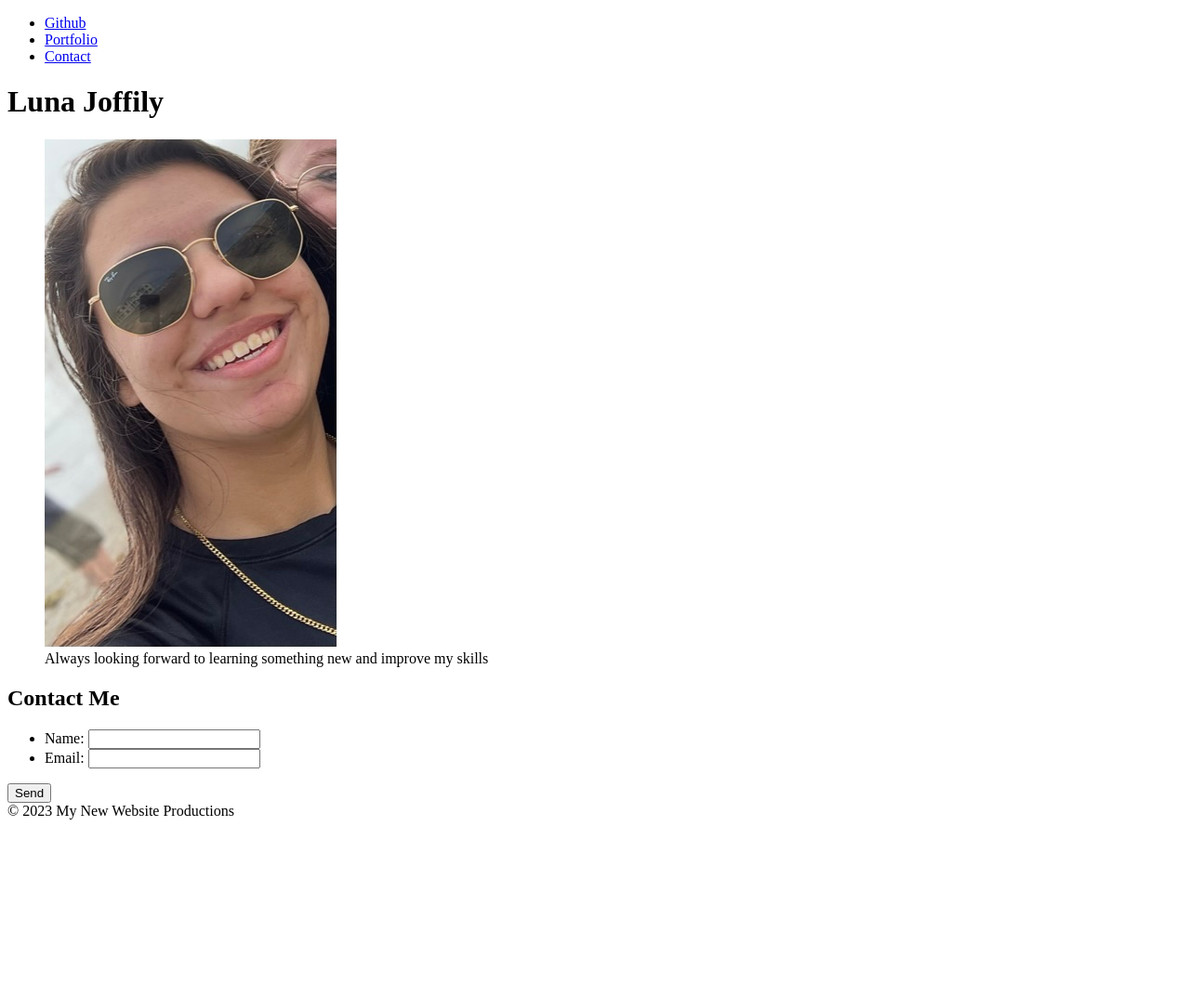
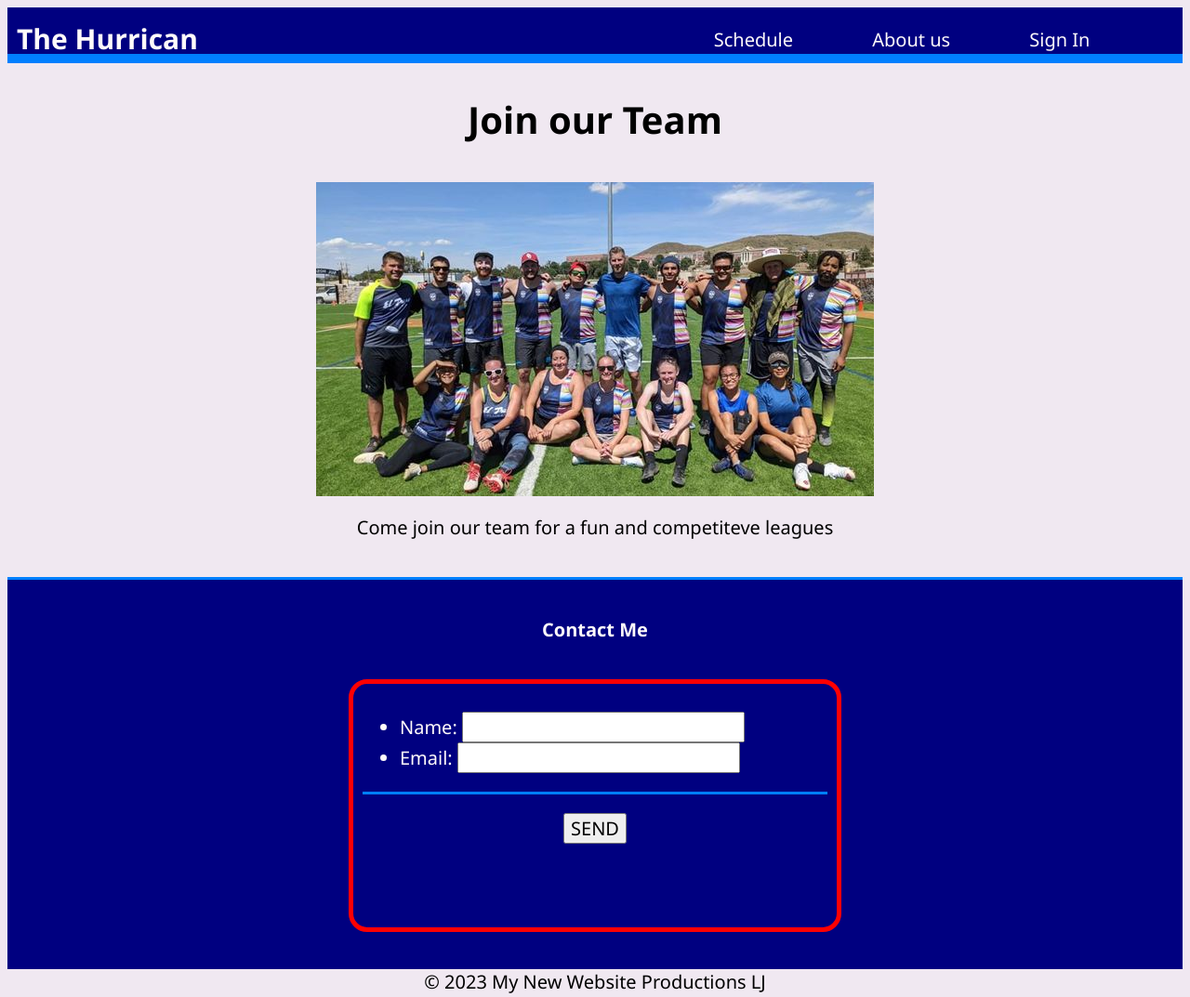
Before and after one commit to Lujoffily/Web, a plain HTML site: page index.html in a window 1280 px wide. Shown: the whole page at 93% size. Before the commit the page ends 890 px from the top, so only its background shows below. Drawn offline with Linux system fonts and the light colour scheme.

Commit message:
worked on CSS

```diff
--- a/index.html
+++ b/index.html
@@ -1,51 +1,52 @@
 <!DOCTYPE html>
-<html lang="en">
+<html lang="en-US">
 <head>
     <meta charset="UTF-8">
     <meta name="viewport" content="width=device-width, initial-scale=1.0">
-    <link rel="stylesheet" href="./assets/style.css">
-    <title>Get in touch with me</title>
+    <link rel="stylesheet" href="style.css">
+    <title>Soccer Team </title>
 </head>
 
 <body>
     <header>
-        <nav class="header-text">
+        <h1>The Hurrican</h1>
+        <nav class="Top">
             <ul>
-                <li> <a href="http://gitgub.com/">Github</a></li>
-                <li> <a href="#">Portfolio</a></li>
-                <li> <a href="#contact">Contact</a></li>
+                <a href="#">Schedule</a>
+                <a href="#">About us</a>
+                <a href="#">Sign In</a>
             </ul>
         </nav>
     </header>
 
     <main>
-    <h1 class="header-center">Luna Joffily</h1>
+        <h2 class="Center">Join our Team</h2>
         <figure>
-        <img src="./assets/Image_0712.jpeg" alt="Picture of me">
-        <figcaption class="header-center">Always looking forward to learning something new and improve my skills</figcaption>
+            <img src="./assets/image/image_23.jpeg" alt="Picture of the team">
+            <figcaption class="Center">Come join our team for a fun and competiteve leagues</figcaption>
         </figure>
-    <section id="contact">
-        <h2 class="header-center">Contact Me</h2>
+        <section id="Contact">
+            <h3 class="Center">Contact Me</h3>
             <form>
                 <ul>
                     <li>
-                    <label>Name:</label>
-                    <input type="text" id="name" name="user-name">
+                        <label for="name">Name:</label>
+                        <input type="text" id="name" name="name" autocomplete="given-name">
                     </li>
                     <li>
-                    <label>Email:</label>
-                    <input type="text" id="email" name="user-email">
+                        <label for="email">Email:</label>
+                        <input type="text" id="email" name="email" autocomplete="given-email">
                     </li>
                 </ul>
-            <div class="header-center">
-                <button type="submit">Send</button>
-            </div>
+                <section class="Center">
+                    <button type="submit">SEND</button>
+                </section>
             </form>
         </section>
     </main>
 
-<footer class="header-center">
-    © 2023 My New Website Productions
+    <footer class="Center">
+        © 2023 My New Website Productions LJ
     </footer>
 
 </body>
--- a/style.css
+++ b/style.css
@@ -1,67 +1,87 @@
 * {
-
+    font-family: 'Segoe UI', Tahoma, Geneva, Verdana, sans-serif;
+    font-size: 20px;
 }
 
 body {
-
+    position: relative;
+    background-color: rgb(240, 232, 241);
 }
-
-header {
-
-}
-
-li {
-
-}
-
-main{
+header{
+    position: relative;
+    display: flex;
+    border-bottom: 10px solid navy;
+    height: 40px;
+    width: 100%;
+    line-height: 60px;
+    background-color: navy;
 
 }
 
 h1 {
+    color: snow;
+    font-size: 30px;
+    position: relative;
+    bottom: 16px;
+    left: 10px;
+}
 
+.Top {
+    background-color: navy;
+    text-align: right;
+    justify-content: flex-end;
+}
+
+a {
+   position: relative;
+   color: snow;
+   left: 100%;
+   bottom: 15px;
+   padding: 0px 40px;
+   text-decoration: none;
+}
+
+main {
+    border-top: 10px solid #007fff;
+}
+
+.Center {
+    text-align: center;
+    margin-bottom: 40px;
+}
+
+h2 {
+    position: relative;
+    font-size: 40px;
+    bottom: 0;
 }
 
 figure {
 
 }
 
-#contact {
+img {
+    display: block;
+    margin: 20px auto;
 
 }
 
-h2 {
+section {
+    margin-bottom: 0;
+    padding: 20px 10px 40px 10px;
+    border-top: 3px solid #007fff;
+    background-color: navy;
+}
 
+h3 {
+    color: snow;
 }
 
 form {
-
+    margin: 0 auto;
+    width: 500px;
+    padding: 10px;
+    border: 5px solid red;
+    border-radius: 20px;
+    color: snow;
 }
-
-label {
-
-}
-
-input {
-
-}
-
-div {
-
-}
-
-button {
-
-}
-
-footer {
-
-}
-
-.header-text {
-
-}
-
-.header-center {
-
-}
```
Also changed, not shown: assets/Image_0712.jpeg (deleted), assets/image/image_23.jpeg (added). Lines whose indentation alone changed are shown as unchanged.
